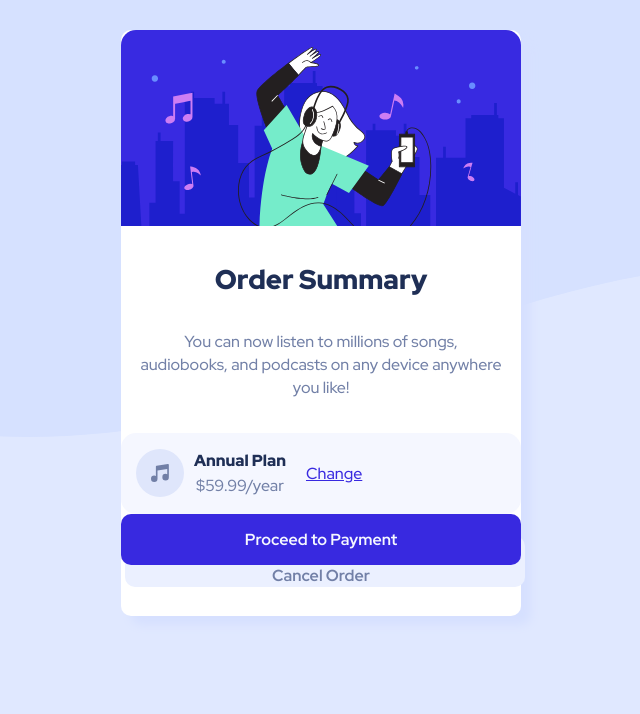
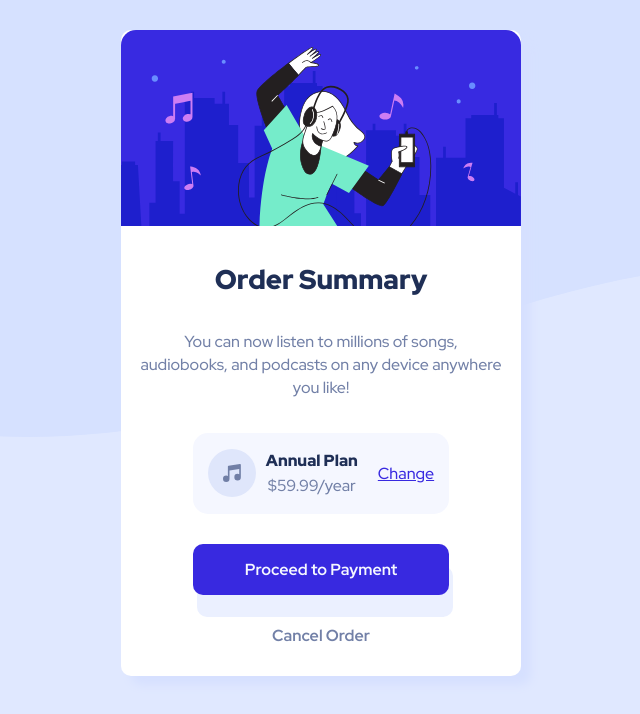
Before and after one commit to mjpfelicia/order-summary-card, a plain HTML site: page index.html in a window 1280 px wide. Shown: the whole page, without its empty margins (319-959 px from the left). Drawn offline with Linux system fonts and the light colour scheme.

Commit message:
Update style.css
correção do css

```diff
--- a/style.css
+++ b/style.css
@@ -55,7 +55,7 @@
                 line-height: 23px;
             }
 
-            article {
+            .box_planos {
                 display: grid;
                 grid-gap: 30px;
                 justify-content: center;
```
